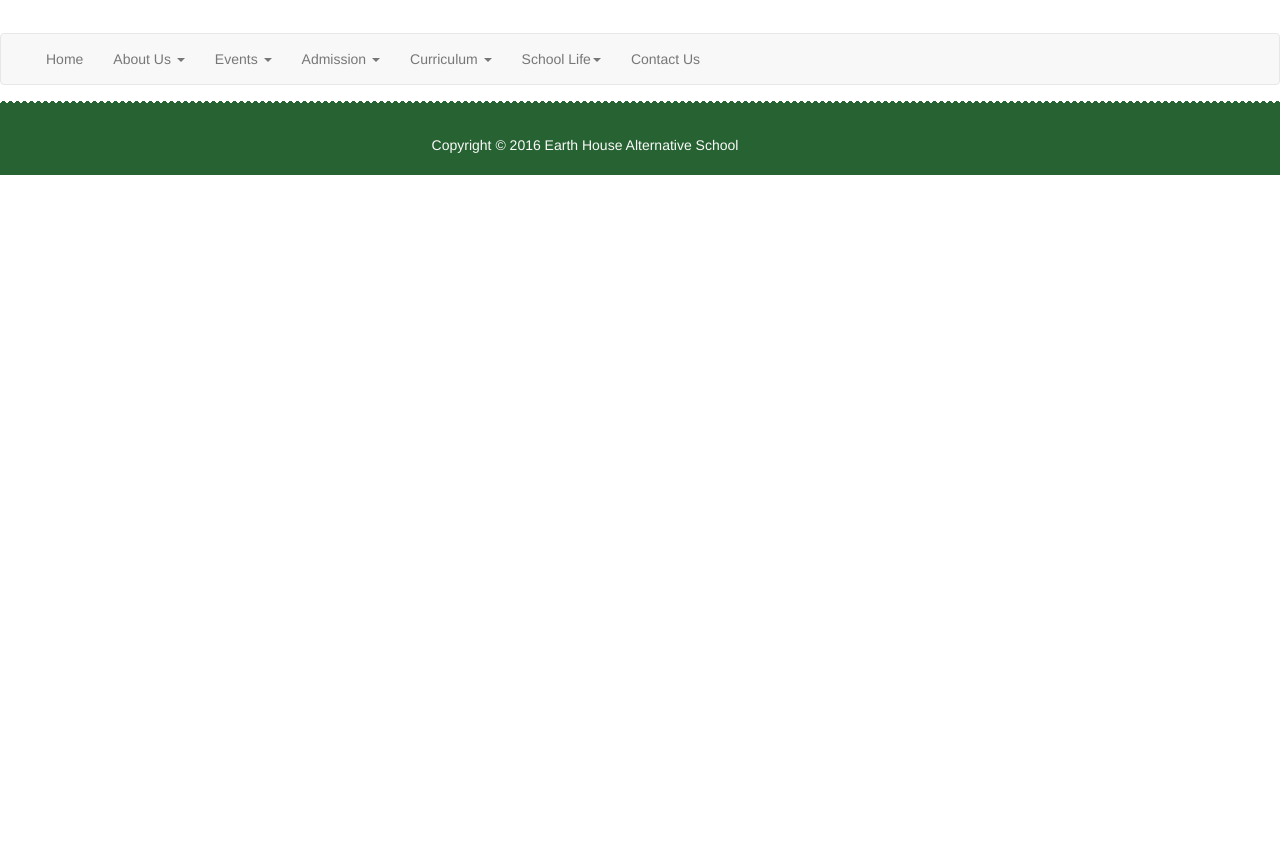
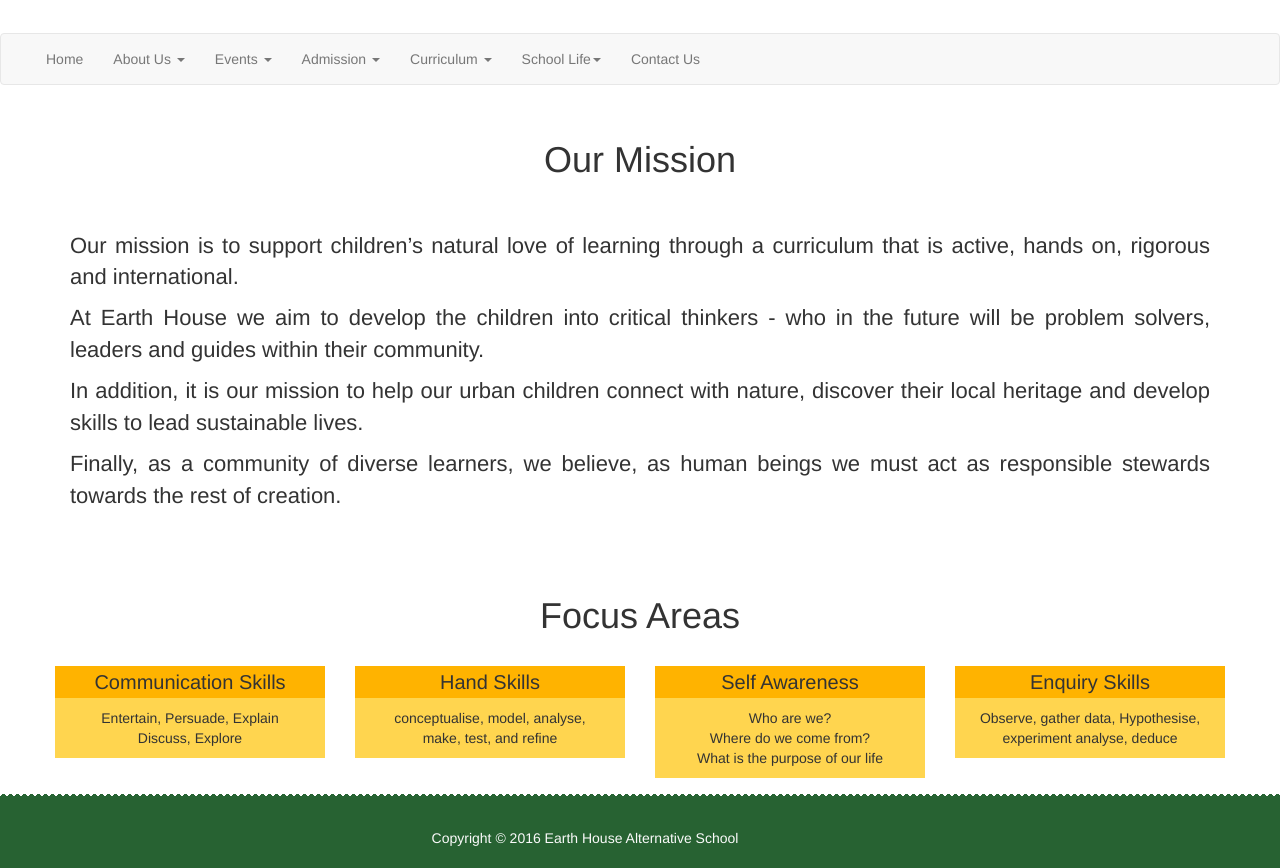
Before and after one commit to rhemon/ehswebsite, a plain HTML site: page aimsofschool.html in a window 1280 px wide. Shown: the part 127-995 px from the top of the page. Before the commit the page ends 800 px from the top, so only its background shows below. Drawn offline with Linux system fonts and the light colour scheme.

Commit message:
Aims of school page

```diff
--- a/aimsofschool.html
+++ b/aimsofschool.html
@@ -9,7 +9,38 @@
     <link rel="stylesheet" href="css/bootstrap.min.css">
     <link rel="stylesheet" href="css/font-awesome.css">
     <link rel="stylesheet" href="css/bootstrap-social.css">
+    <style>
+        h1 {
+            text-align: center;
+        }
+        #mission {
+            padding: 15px;
+        }
+        #mission p {
+            font-size: 22px;
+            text-align: justify;
+        }
 
+        .col-sm-3 p {
+            padding: 10px;
+            font-size: 14px;
+            height: auto;
+            border: 0;
+            margin: 0;
+            margin-bottom: 20px;
+            background-color: #FFD54F;
+            text-align: center;
+        }
+        .col-sm-3 h3 {
+            height: auto;
+            font-size: 20px;
+            text-align: center;
+            border: 0;
+            margin: 0;
+            background-color: #FFB300;
+            padding: 2%;
+        }
+    </style>
 </head>
 
 <body>
@@ -118,6 +149,60 @@
         </div>
         <!-- /.container-fluid -->
     </nav>
+    <div id="body">
+        <div class="container">
+            <div class="row" id="mission">
+                <h1>
+                    Our Mission
+                </h1>
+                <br/>
+                <br/>
+                <p>
+                    Our mission is to support children’s natural love of learning through a curriculum that is active, hands on, rigorous and international.
+                </p>
+                <p>
+
+                    At Earth House we aim to develop the children into critical thinkers - who in the future will be problem solvers, leaders and guides within their community.
+                </p>
+                <p>
+                    In addition, it is our mission to help our urban children connect with nature, discover their local heritage and develop skills to lead sustainable lives.
+                </p>
+                <p>
+                    Finally, as a community of diverse learners, we believe, as human beings we must act as responsible stewards towards the rest of creation.
+                </p>
+            </div>
+            <br/>
+            <br/>
+            <div class="row">
+                <h1> Focus Areas </h1>
+                <br/>
+                <div class="row">
+                    <div class="col-sm-3">
+                        <h3>Communication Skills</h3>
+                        <p> Entertain, Persuade, Explain
+                            <br/> Discuss, Explore </p>
+                    </div>
+                    <div class="col-sm-3">
+                        <h3>Hand Skills</h3>
+                        <p>conceptualise, model, analyse,
+                            <br/> make, test, and refine</p>
+                    </div>
+                    <div class="col-sm-3">
+                        <h3>Self Awareness</h3>
+                        <p> Who are we?
+                            <br/> Where do we come from?
+                            <br/> What is the purpose of our life</p>
+                    </div>
+                    <div class="col-sm-3">
+
+                        <h3>Enquiry Skills</h3>
+                        <p>Observe, gather data, Hypothesise,
+                            <br/> experiment analyse, deduce</p>
+                    </div>
+                </div>
+            </div>
+        </div>
+    </div>
     <div id="footer">
         <div class="container">
             <div class="row">
```
